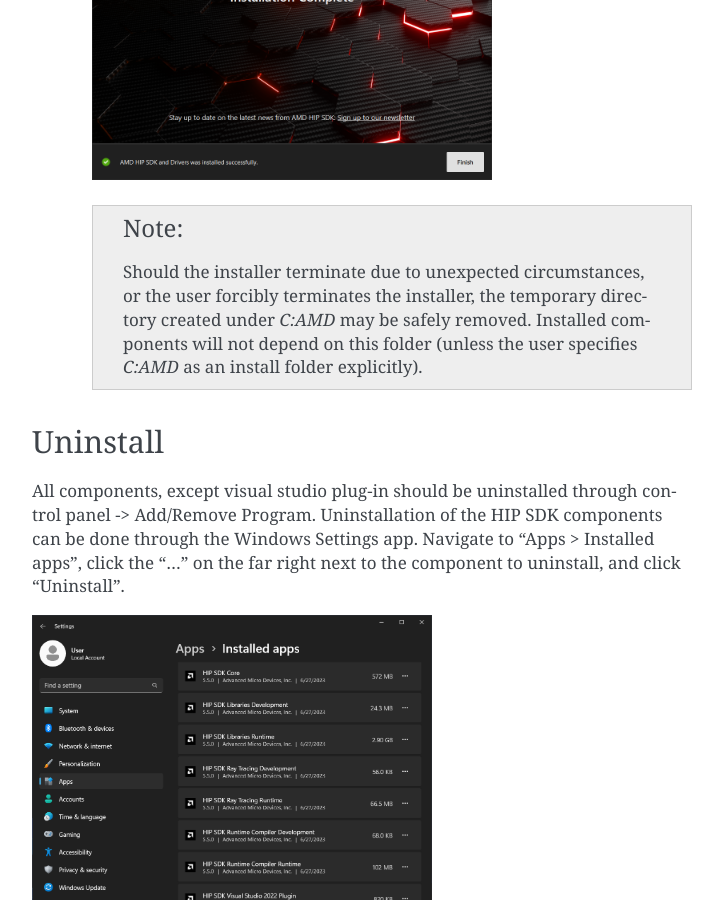
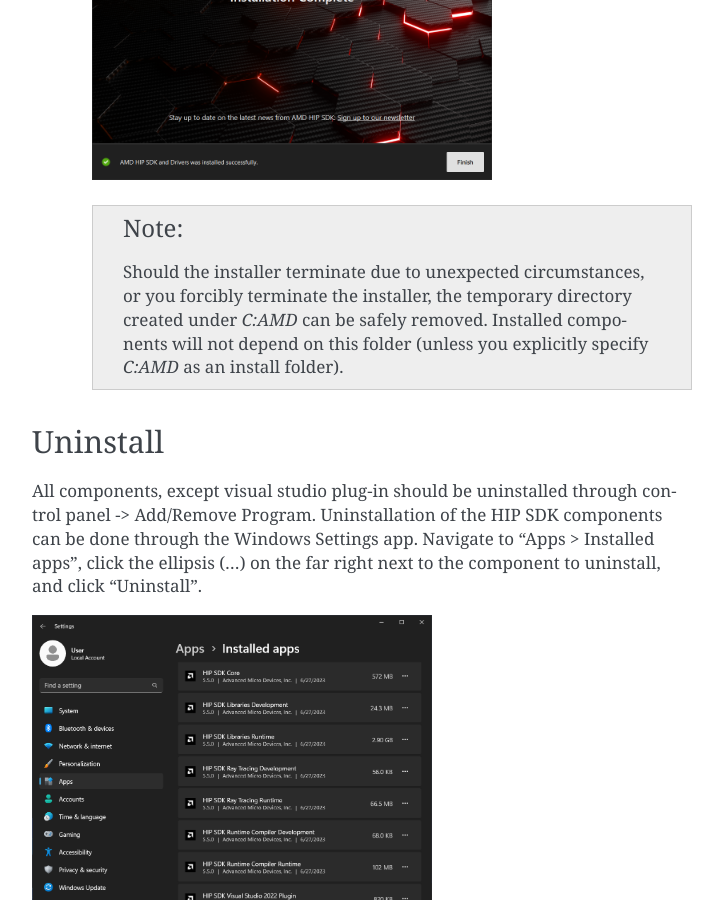
Before and after one commit to ROCm/rocm-install-on-windows, a Sphinx documentation site: the page built from docs/index.rst, in a window 1280 px wide and 900 px high, scrolled down 4766 px. Shown: the whole window, without its empty margins (388-1111 px from the left). Built offline with Sphinx 7.4.7, drawn with Linux system fonts in a browser that asks for light colours.

Commit message:
merge 6.0.0

```diff
--- a/docs/index.rst
+++ b/docs/index.rst
@@ -133,10 +133,10 @@
         :alt: Window with AMD arrow logo, futuristic background and completion notice
 
     .. note::
-        Should the installer terminate due to unexpected circumstances, or the user
-        forcibly terminates the installer, the temporary directory created under
-        `C:\AMD` may be safely removed. Installed components will not depend on this
-        folder (unless the user specifies `C:\AMD` as an install folder explicitly).
+        Should the installer terminate due to unexpected circumstances, or you
+        forcibly terminate the installer, the temporary directory created under
+        `C:\AMD` can be safely removed. Installed components will not depend on this
+        folder (unless you explicitly specify `C:\AMD` as an install folder).
 
 Uninstall
 =====================================
@@ -144,7 +144,7 @@
 All components, except visual studio plug-in should be uninstalled through
 control panel -> Add/Remove Program. Uninstallation of the HIP SDK components can be done
 through the Windows
-Settings app. Navigate to "Apps > Installed apps", click the "..." on the far
+Settings app. Navigate to "Apps > Installed apps", click the ellipsis (...) on the far
 right next to the component to uninstall, and click "Uninstall".
 
 .. image:: ./data/how-to/014-uninstall-dark.png
```
